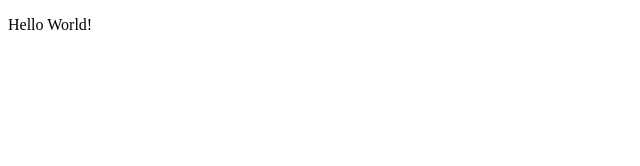
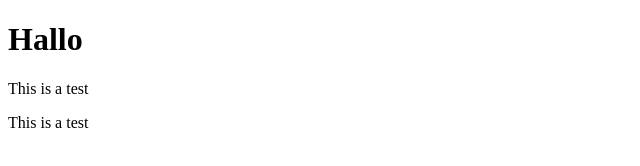
Before and after one commit to Forthamos11/firstelectronapp, an Electron app: page src/index.html in a window 800 px wide. Shown: the whole page, without its empty margins (0-640 px from the left). Drawn offline with Linux system fonts and the light colour scheme.

```diff
--- a/package.json
+++ b/package.json
@@ -5,7 +5,7 @@
   "main": "build/index.js",
   "scripts": {
     "compile": "tsc && cp -f src/index.html build",
-    "start": "npm run compile && electron"
+    "start": "npm run compile && electron ."
   },
   "keywords": [],
   "author": "",
--- a/src/index.html
+++ b/src/index.html
@@ -6,8 +6,8 @@
     <title>Hallo</title>
 </head>
 <body>
-    <p>
-        Hello World!
-    </p>
+    <h1>Hallo</h1>
+    <p>This is a test</p>
+    <span id="test">This is a test</span>
 </body>
 </html>
```
Also changed, not shown: src/index.ts (+3 -4 lines).
